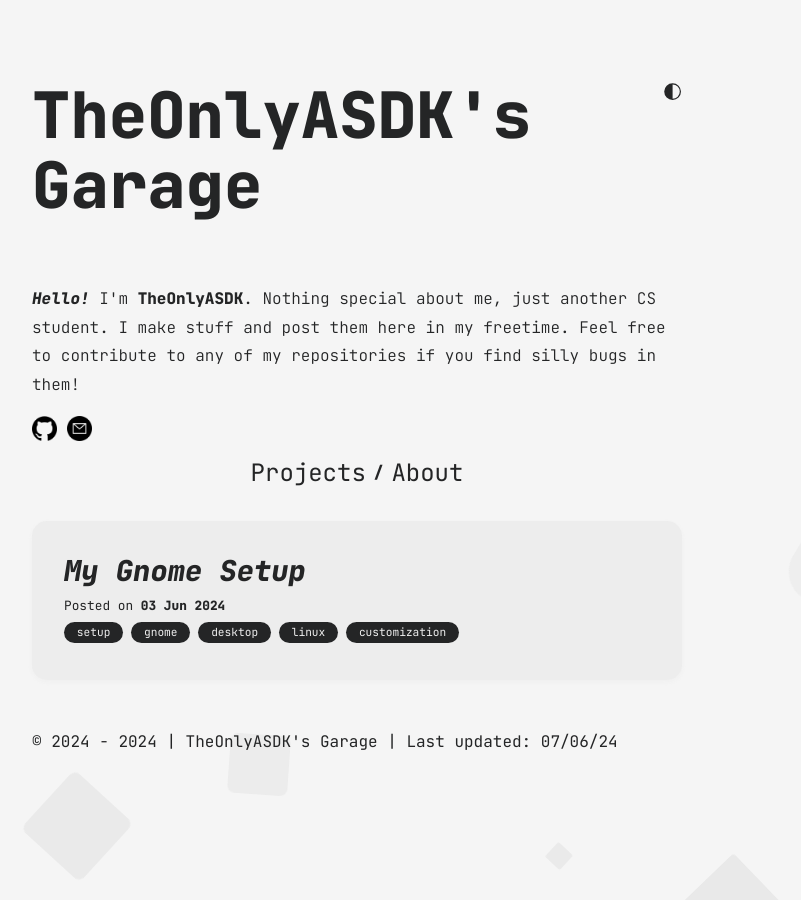
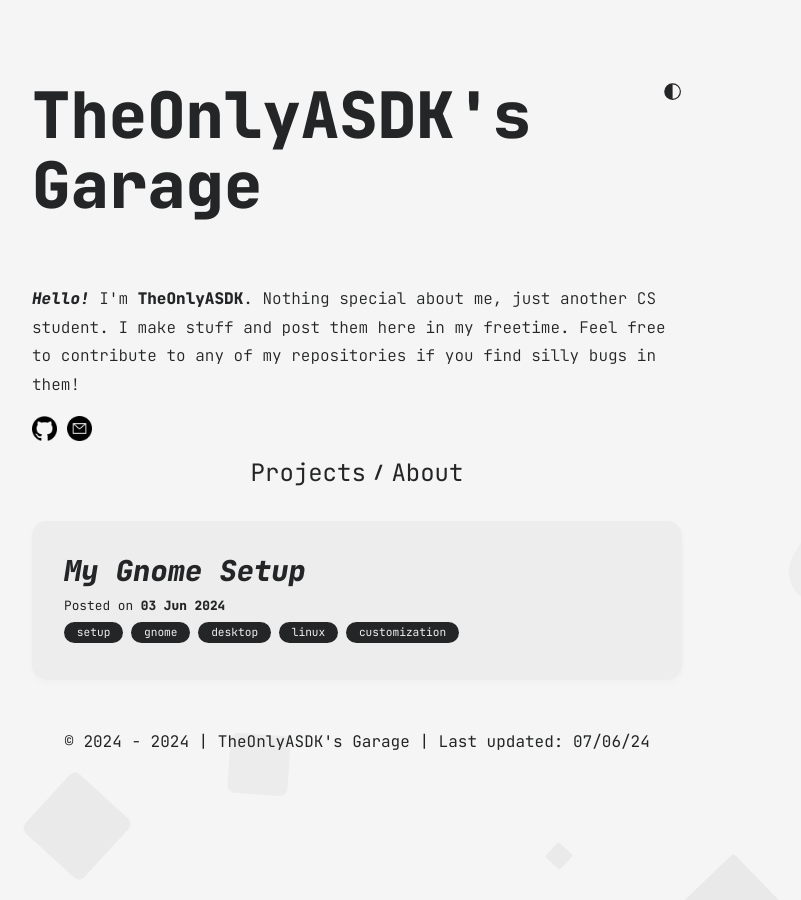
Before and after one commit to theonlyasdk/theonlyasdk.github.io, a Jekyll site: the page built from index.md, in a window 1280 px wide. Shown: the whole page, without its empty margins (283-1084 px from the left). Built offline with Jekyll 4.4.1, drawn with Linux system fonts in a browser that asks for light colours.

Commit message:
Accessibility titles, animations

```diff
--- a/_includes/header.html
+++ b/_includes/header.html
@@ -1,7 +1,7 @@
 <header>
-  <a class="site-title" href="{{site.baseurl}}/">{{site.title}}</a>
+  <a class="site-title" href="{{site.baseurl}}/" title="Go to homepage">{{site.title}}</a>
   <!-- dark/light mode -->
-  <span id="dark-mode-toggle" style="cursor: pointer">
+  <span id="dark-mode-toggle" style="cursor: pointer" title="Toggle theme">
     <svg
       stroke="currentColor"
       fill="currentColor"
--- a/assets/css/common.css
+++ b/assets/css/common.css
@@ -164,6 +164,17 @@
   background: var(--gray-4);
 }
 
+#dark-mode-toggle:hover {
+  filter: drop-shadow(0 0 10px var(--white-1));
+}
+
+#dark-mode-toggle {
+  transition: filter 150ms ease-out;
+}
+
+footer {
+  text-align: center;
+}
 hr {
   border-top: 2px dashed var(--white-2) !important;
   border-bottom: none !important;
```
